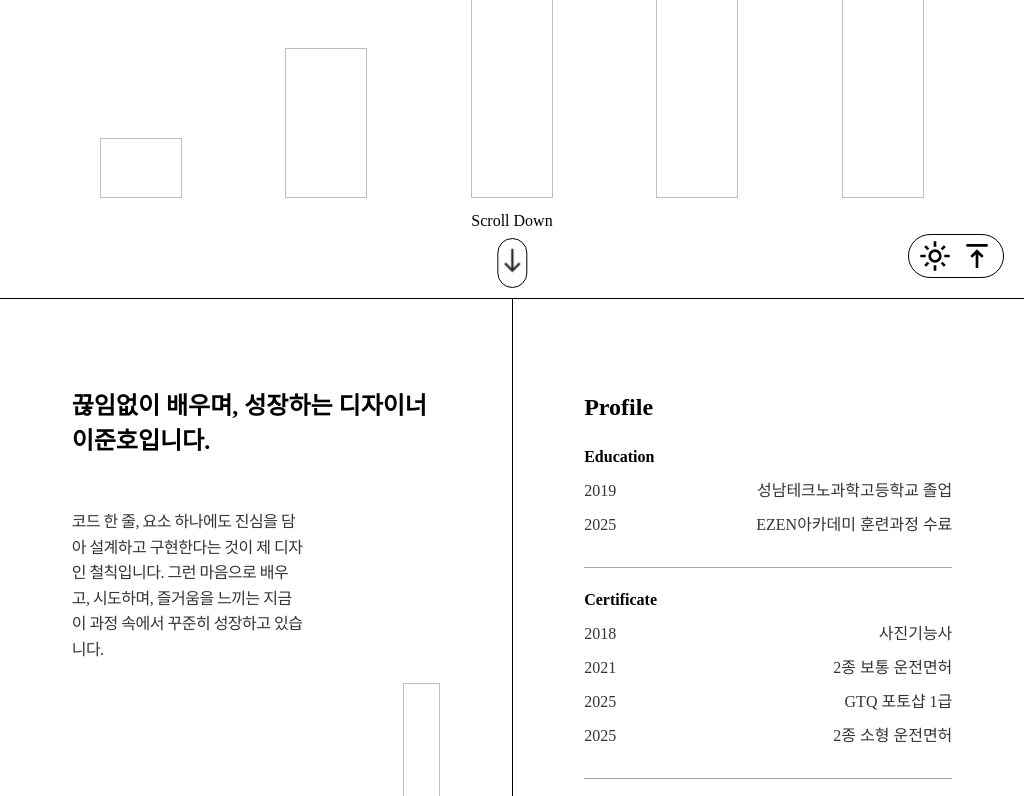
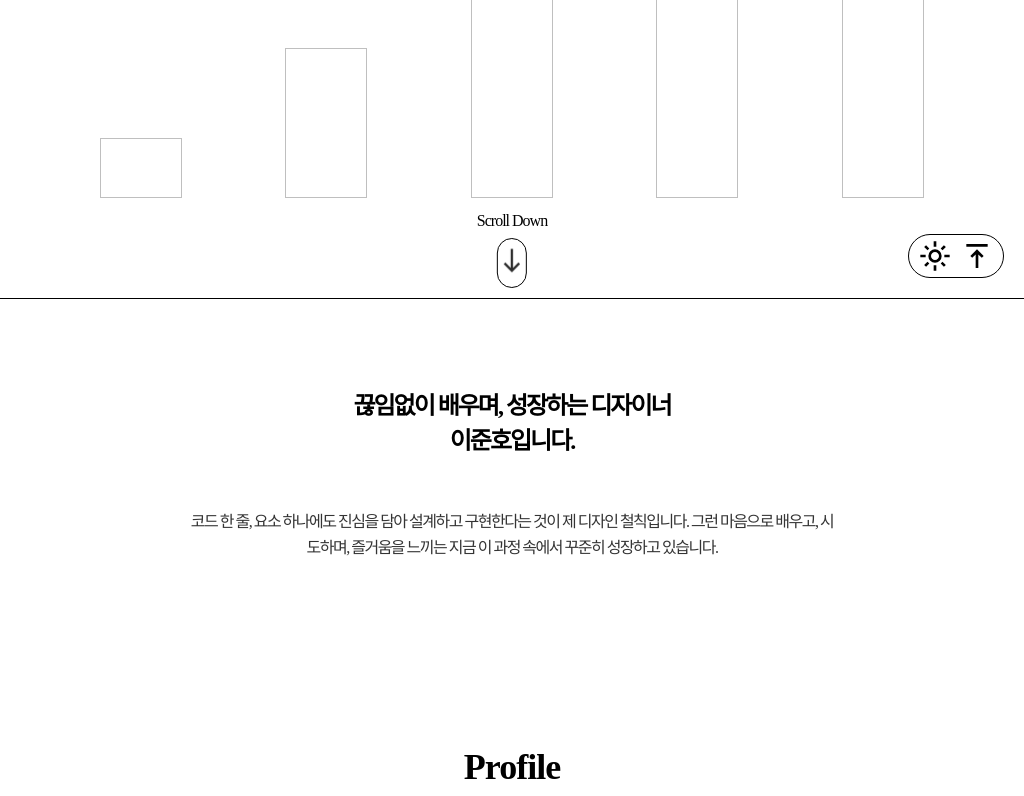
Before and after one commit to tan2tani/portfolio, a plain HTML site: page index.html in a window 1024 px wide. Shown: the part 502-1298 px from the top of the page. Drawn offline with Linux system fonts and the light colour scheme.

Commit message:
Added media query remove event, edited index, css
05-08

```diff
--- /dev/null
+++ b/css/responsive.css
@@ -0,0 +1,59 @@
+/* 기본 (모바일) */
+@media (min-width: 340px) {
+
+}
+
+/* 태블릿 이상 */
+@media (min-width: 768px) and (max-width: 1080px) {
+    body {
+        letter-spacing: -.1rem;
+    }
+
+    .about_container {
+        display: inherit;
+        border-top: 1px solid var(--black-color);
+        border-bottom: 1px solid var(--black-color);
+    }
+
+    .section_boxed {
+
+    }
+
+    .slogan {
+        letter-spacing: -.2rem;
+    }
+
+    .pov {
+        position: relative;
+        left: 50%;
+        transform: translateX(-50%);
+        width: calc(70% + 3rem);
+        letter-spacing: -.15rem;
+    }
+
+    .section_boxed {
+        text-align: center;
+    }
+
+    .section_title {
+        font-size: clamp(2.4rem, 5vw, 3.6rem);
+    }
+
+    .profile_title {
+        text-align: left;
+        letter-spacing: -.025rem;
+        border-bottom: 1px solid var(--black-2-color);
+        font-size: clamp(1.6rem, 2.4vw, 2.2rem);
+    }
+
+    .skill_name {
+        text-align: left;
+    }
+}
+
+/* 노트북 이상 */
+@media (min-width: 1024px) and (max-width: 1440px) {
+    .profile_item {
+        font-size: clamp(1.4rem, 1.1vw, 1.6rem);
+    }
+}
--- a/css/style.css
+++ b/css/style.css
@@ -2,7 +2,7 @@
     position: fixed;
     top: 0;
     left: 0;
-    width: calc(100vw - 17px);
+    width: 100vw;
     height: 8rem;
     z-index: 1225;
 }
@@ -36,7 +36,8 @@
     padding: 0 1rem;
     border: 1px solid var(--black-color);
     border-radius: 99rem;
-    font-weight: 200;
+    font-family: "Albert Sans";
+    font-weight: 300;
     cursor: pointer;
     transition: .25s;
 }
@@ -330,6 +331,7 @@ body.theme_dark .title_intro {
 .section_boxed {
     display: flex;
     flex-direction: column;
+    text-align: left;
     padding: 9rem 7vw;
     row-gap: 2rem;
 }
@@ -353,6 +355,8 @@ body.theme_dark .title_intro {
 }
 
 .pov {
+    position: inherit;
+    transform: translateX(0);
     width: calc(50% + 5rem);
     line-height: 1.6;
     letter-spacing: -.05rem;
@@ -373,10 +377,6 @@ body.theme_dark .title_intro {
     margin-bottom: clamp(.5rem, 1vw, 2rem);
     font-size: clamp(1.6rem, 1vw, 2.4rem);
     font-weight: 700;
-}
-
-.profile_wrap {
-    border-bottom: 1px solid var(--black-1-color);
 }
 
 .theme_dark .profile_wrap {
@@ -621,7 +621,7 @@ body.theme_dark .title_intro {
     transform: translate(-50%, calc(-50%));
     -webkit-text-stroke: 1px rgba(0, 0, 0, 0.2);
     white-space: pre-line;
-    font-size: clamp(3rem, 12vw, 12rem);
+    font-size: clamp(3rem, 12vw, 10rem);
     font-weight: 800;
     color: transparent;
     pointer-events: none;
--- a/index.html
+++ b/index.html
@@ -7,7 +7,9 @@
     <link rel="stylesheet" href="css/reset.css">
     <link rel="stylesheet" href="css/default.css">
     <link rel="stylesheet" href="css/style.css">
+    <link rel="stylesheet" href="css/responsive.css">
     <script src="js/jquery-3.7.1.min.js"></script>
+    <script src="js/media_query.js"></script>
     <script src="js/btn.js"></script>
 </head>
 
--- /dev/null
+++ b/js/media_query.js
@@ -0,0 +1,41 @@
+function updateSloganBR() {
+    const isTabletOrSmaller = window.innerWidth <= 1080;
+    const $slogan = $('.slogan');
+
+    if (isTabletOrSmaller) {
+        // <br> 제거
+        $slogan.html($slogan.html().replace(/<br\s*\/?>/g, ' '));
+    } else {
+        // <br> 삽입 (단, 중복 삽입 방지!)
+        const text = $slogan.text().replace(/\s*이준호입니다\./, '');
+        $slogan.html(`${text}<br>이준호입니다.`);
+    }
+}
+
+// 페이지 로드 시 실행
+$(document).ready(function() {
+    updateSloganBR();
+});
+
+// 창 크기 변경 시도 같이 대응
+$(window).on('resize', function() {
+    updateSloganBR();
+});
+
+
+
+$(document).ready(function() {
+    function removeAboutGraph() {
+        if (window.matchMedia("(max-width: 1080px)").matches) {
+            $('.about .graph_boxed').remove();
+        }
+    }
+
+    // 페이지 로드 시 한 번 실행
+    removeAboutGraph();
+
+    // 리사이즈할 때도 조건 충족하면 다시 제거 (이미 제거된 후 다시 생성되진 않음)
+    $(window).resize(function() {
+        removeAboutGraph();
+    });
+});
```
